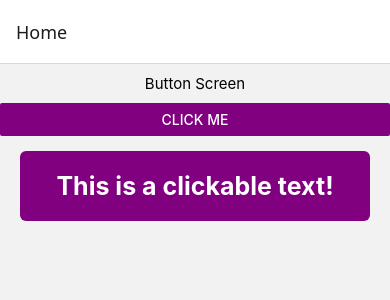
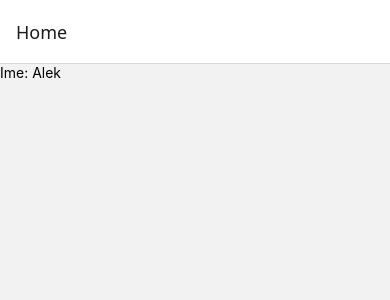
Before and after one commit to alek183/React, a React Native app in the folder first-react-app/: screen /Home in a window 390 px wide. Shown: the top 300 px of the page. Built offline with nearby package versions, Linux system fonts and the light colour scheme.

Commit message:
Module 6

```diff
--- a/first-react-app/App.js
+++ b/first-react-app/App.js
@@ -7,6 +7,7 @@ import ExerciseScreen from './screens/ExerciseScreen';
 import TestScreen from './screens/TestScreen';
 import ListScreen from './screens/ListScreen';
 import ButtonScreen from './screens/ButtonScreen';
+import PersonalScreen from './screens/PersonalScreen';
 
 const Stack = createStackNavigator();
 
@@ -14,7 +15,7 @@ export default function App() {
   return (
     <NavigationContainer>
       <Stack.Navigator>
-        <Stack.Screen name = "Home" component = {ButtonScreen}/>
+        <Stack.Screen name = "Home" component = {PersonalScreen}/>
       </Stack.Navigator>
     </NavigationContainer>
   );
--- /dev/null
+++ b/first-react-app/screens/PersonalScreen.js
@@ -0,0 +1,31 @@
+import React from "react";
+import {Text, StyleSheet, View, Button, FlatList} from "react-native";
+
+
+const info = [
+    {name : "Alek", surname: "Novaković", age: 17, birthday: 18.03},
+];
+
+const PersonalScreen = () => {
+    return (
+        <View>
+            <FlatList
+                data={info}
+                renderItem={({item}) => {
+                    return (
+                        <Text>
+                            Ime: {item.name}
+                        </Text>
+                    )
+                }}
+                vertical = {true}
+            />
+        </View>
+    )
+}
+
+const styles = StyleSheet.create({
+
+})
+
+export default PersonalScreen;
```
